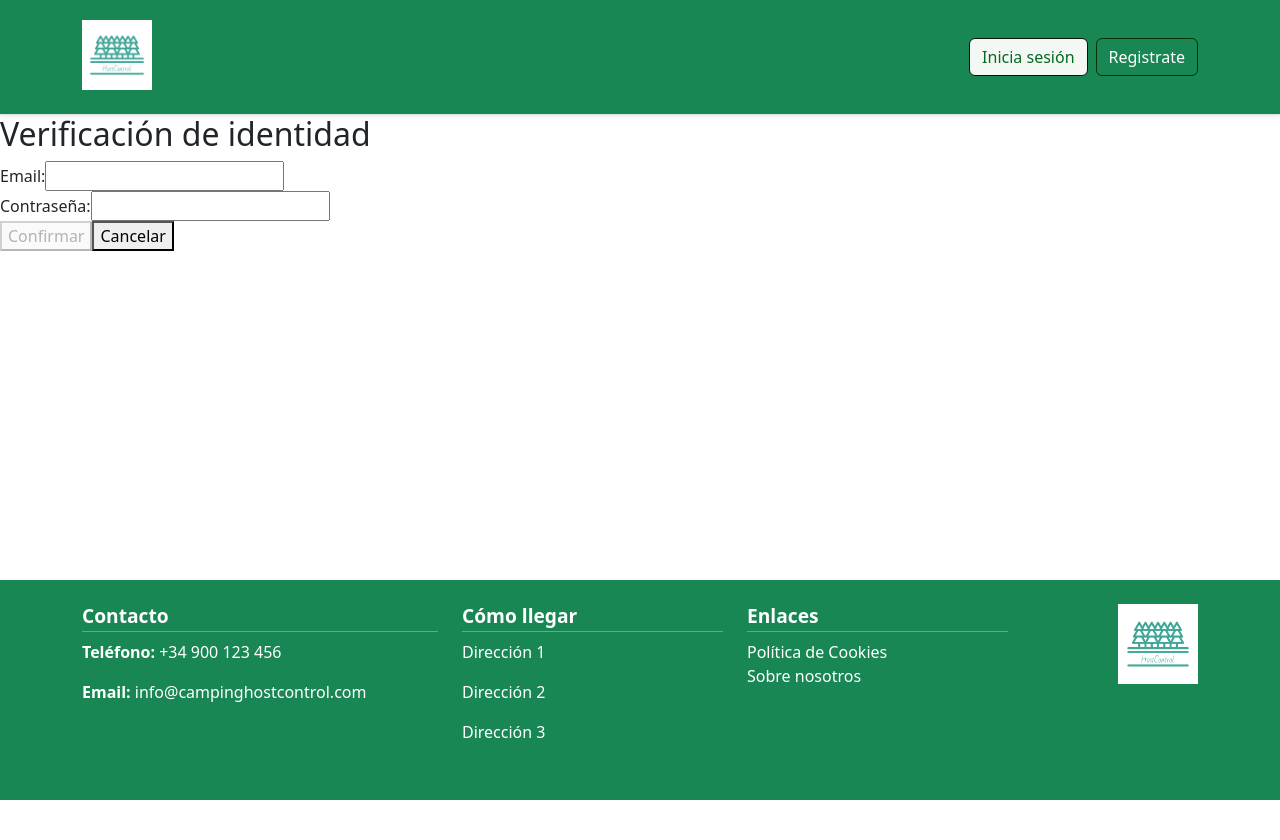
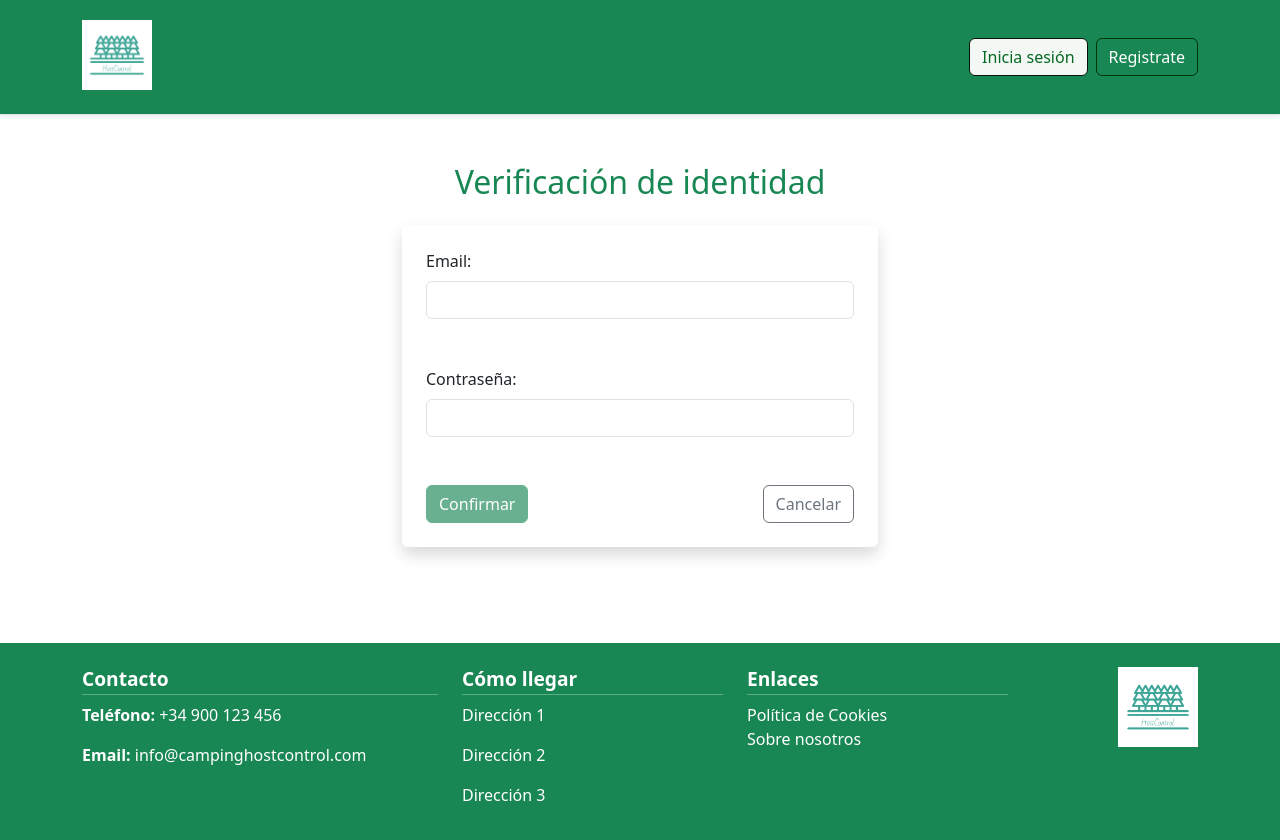
Before and after one commit to Roger486/HostControl, an Angular app in the folder frontend/: page /verificar in a window 1280 px wide. Shown: the top 840 px of the page. Before the commit the page ends 800 px from the top, so only its background shows below. Built offline with nearby package versions, Linux system fonts and the light colour scheme.

Commit message:
(styles): form - Se aplican estilos a verificacion de usuario y confirmacion de cambios de perfil

```diff
--- a/frontend/src/app/pages/perfil-modificado/perfil-modificado.component.html
+++ b/frontend/src/app/pages/perfil-modificado/perfil-modificado.component.html
@@ -1,15 +1,22 @@
-<h2>Resultado de la modificación</h2>
+<div class="container my-5" style="max-width: 500px;">
+  <div class="bg-white p-5 rounded shadow text-center">
 
 
-<p [style.color]="error ? 'red' : 'green'" style="font-weight: bold;">
-  {{ mensaje }}
-</p>
+    <h2 class="text-success mb-4">Resultado de la modificación</h2>
 
-<div *ngIf="!error">
-  <button (click)="volverInicio()">Volver al inicio</button>
-  <button (click)="cerrarSesion()">Cerrar sesión</button>
+
+    <p [ngClass]="{ 'text-danger': error, 'text-success': !error }" class="fw-bold mb-4">
+      {{ mensaje }}
+    </p>
+
+    <div *ngIf="!error" class="d-flex justify-content-between">
+      <button class="btn btn-outline-success" (click)="volverInicio()">Volver al inicio</button>
+      <button class="btn btn-outline-danger" (click)="cerrarSesion()">Cerrar sesión</button>
+    </div>
+
+    <div *ngIf="error">
+      <button class="btn btn-outline-primary" (click)="volverInicio()">Volver</button>
+    </div>
+
+  </div>
 </div>
-
-<div *ngIf="error">
-  <button (click)="volverInicio()">Volver</button>
-</div>
--- a/frontend/src/app/pages/verificar-identidad/verificar-identidad.component.css
+++ b/frontend/src/app/pages/verificar-identidad/verificar-identidad.component.css
@@ -0,0 +1,28 @@
+.container {
+    max-width: 500px;
+}
+
+form {
+    background-color: #fff;
+    padding: 2rem;
+    border-radius: 8px;
+    box-shadow: 0 2px 12px rgba(0, 0, 0, 0.1);
+}
+
+input {
+    margin-bottom: 0.5rem;
+}
+
+.form-text.text-danger {
+    font-size: 0.875rem;
+    margin-top: 4px;
+}
+
+.btn {
+    transition: all 0.3s ease;
+}
+
+.btn:hover {
+    transform: translateY(-1px);
+    box-shadow: 0 4px 10px rgba(0, 0, 0, 0.1);
+}
--- a/frontend/src/app/pages/verificar-identidad/verificar-identidad.component.html
+++ b/frontend/src/app/pages/verificar-identidad/verificar-identidad.component.html
@@ -1,16 +1,28 @@
-<h2>Verificación de identidad</h2>
 
-<form [formGroup]="verificacionForm" (ngSubmit)="onSubmit()">
-  <label>Email:</label>
-  <input type="email" formControlName="email"><br>
+<div class="container my-5" style="max-width: 500px;">
 
-  <label>Contraseña:</label>
-  <input type="password" formControlName="password"><br>
+<h2 class="text-success text-center mb-4">Verificación de identidad</h2>
 
-  <div *ngIf="errorVerificacion" style="color: red; margin-top: 8px;">
+<form [formGroup]="verificacionForm" (ngSubmit)="onSubmit()" class="bg-white p-4 rounded shadow">
+
+  <div class="mb-3">
+  <label class="form-label">Email:</label>
+  <input type="email" class="form-control" formControlName="email"><br>
+  </div>
+
+  <div class="mb-3">
+    <label class="form-label">Contraseña:</label>
+    <input type="password" class="form-control" formControlName="password"><br>
+  </div>
+
+  <div *ngIf="errorVerificacion" class="form-text text-danger mb-3">
     Email o contraseña incorrectos.
   </div>
 
-  <button type="submit" [disabled]="verificacionForm.invalid">Confirmar</button>
-  <button type="button" (click)="cancelar()">Cancelar</button>
+  <div class="d-flex justify-content-between">
+  <button type="submit" class="btn btn-success" [disabled]="verificacionForm.invalid">Confirmar</button>
+  <button type="button" class="btn btn-outline-secondary" (click)="cancelar()">Cancelar</button>
+  </div>
 </form>
+
+</div>
```
